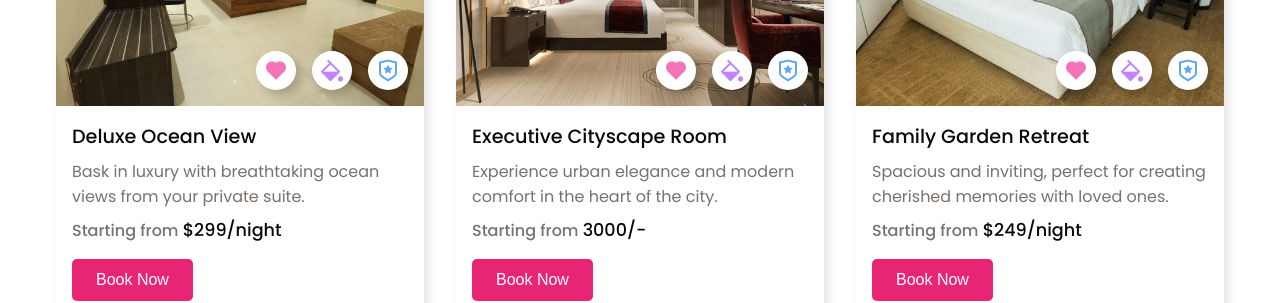
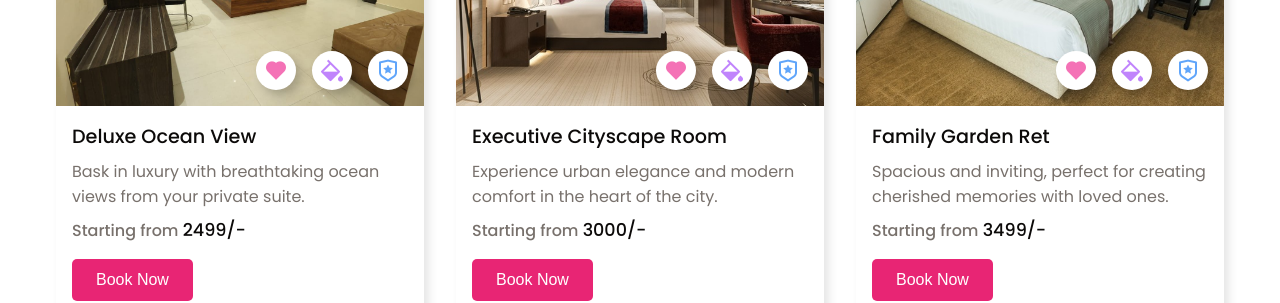
Before and after one commit to AbhayG9119/hotel, a plain HTML site: page index.html in a window 1280 px wide. Shown: the part 1920-2223 px from the top of the page. Drawn offline with nearby package versions, Linux system fonts and the light colour scheme; files whose address does not match are found by name.

Commit message:
Update index.html

```diff
--- a/index.html
+++ b/index.html
@@ -103,7 +103,7 @@
             Bask in luxury with breathtaking ocean views from your private
             suite.
           </p>
-          <h5>Starting from <span>$299/night</span></h5>
+          <h5>Starting from <span>2499/-</span></h5>
           <button class="btn">Book Now</button>
         </div>
       </div>
@@ -136,12 +136,12 @@
           </div>
         </div>
         <div class="room__card__details">
-          <h4>Family Garden Retreat</h4>
+          <h4>Family Garden Ret</h4>
           <p>
             Spacious and inviting, perfect for creating cherished memories
             with loved ones.
           </p>
-          <h5>Starting from <span>$249/night</span></h5>
+          <h5>Starting from <span>3499/-</span></h5>
           <button class="btn">Book Now</button>
         </div>
       </div>
```
